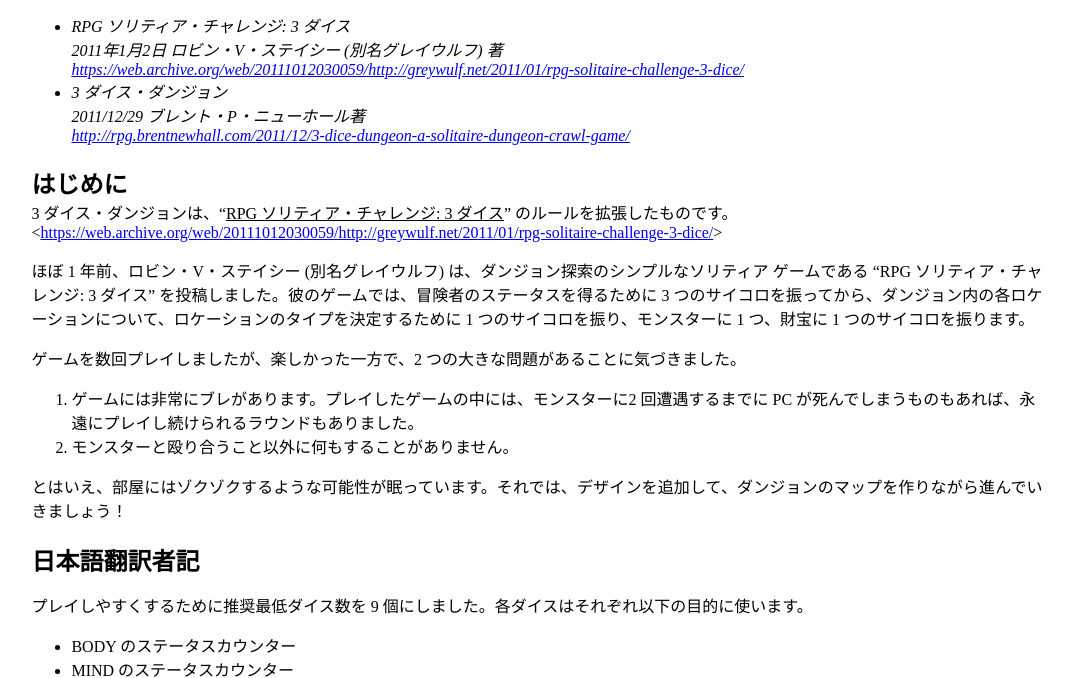
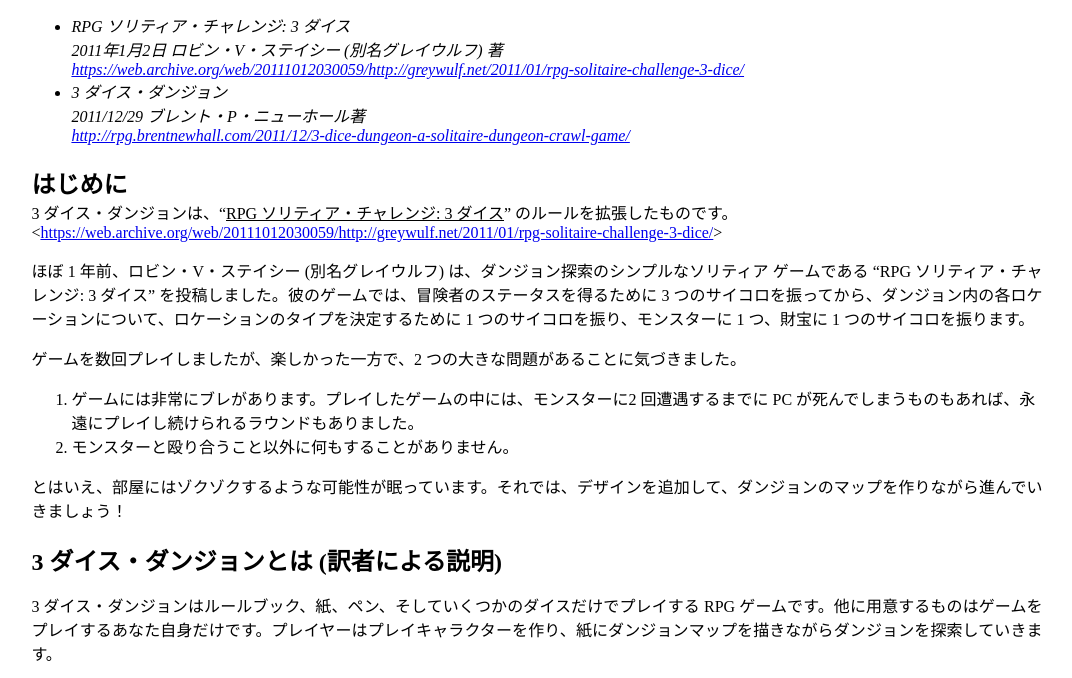
Before and after one commit to mitsugu/3dicedungeon, a plain HTML site: page index.html in a window 1280 px wide. Shown: the part 127-805 px from the top of the page, without its empty margins (103-1175 px from the left). Drawn offline with Linux system fonts and the light colour scheme.

Commit message:
Adjust contents

```diff
--- a/index.html
+++ b/index.html
@@ -124,6 +124,9 @@
 		<li>モンスターと殴り合うこと以外に何もすることがありません。</li>
 		</ol>
 		<p>とはいえ、部屋にはゾクゾクするような可能性が眠っています。それでは、デザインを追加して、ダンジョンのマップを作りながら進んでいきましょう！</p>
+
+		<h2>3 ダイス・ダンジョンとは (訳者による説明)</h2>
+		<p>3 ダイス・ダンジョンはルールブック、紙、ペン、そしていくつかのダイスだけでプレイする RPG ゲームです。他に用意するものはゲームをプレイするあなた自身だけです。プレイヤーはプレイキャラクターを作り、紙にダンジョンマップを描きながらダンジョンを探索していきます。</p>
 
 		<h2>日本語翻訳者記</h2>
 		<p>プレイしやすくするために推奨最低ダイス数を 9 個にしました。各ダイスはそれぞれ以下の目的に使います。</p>
```
